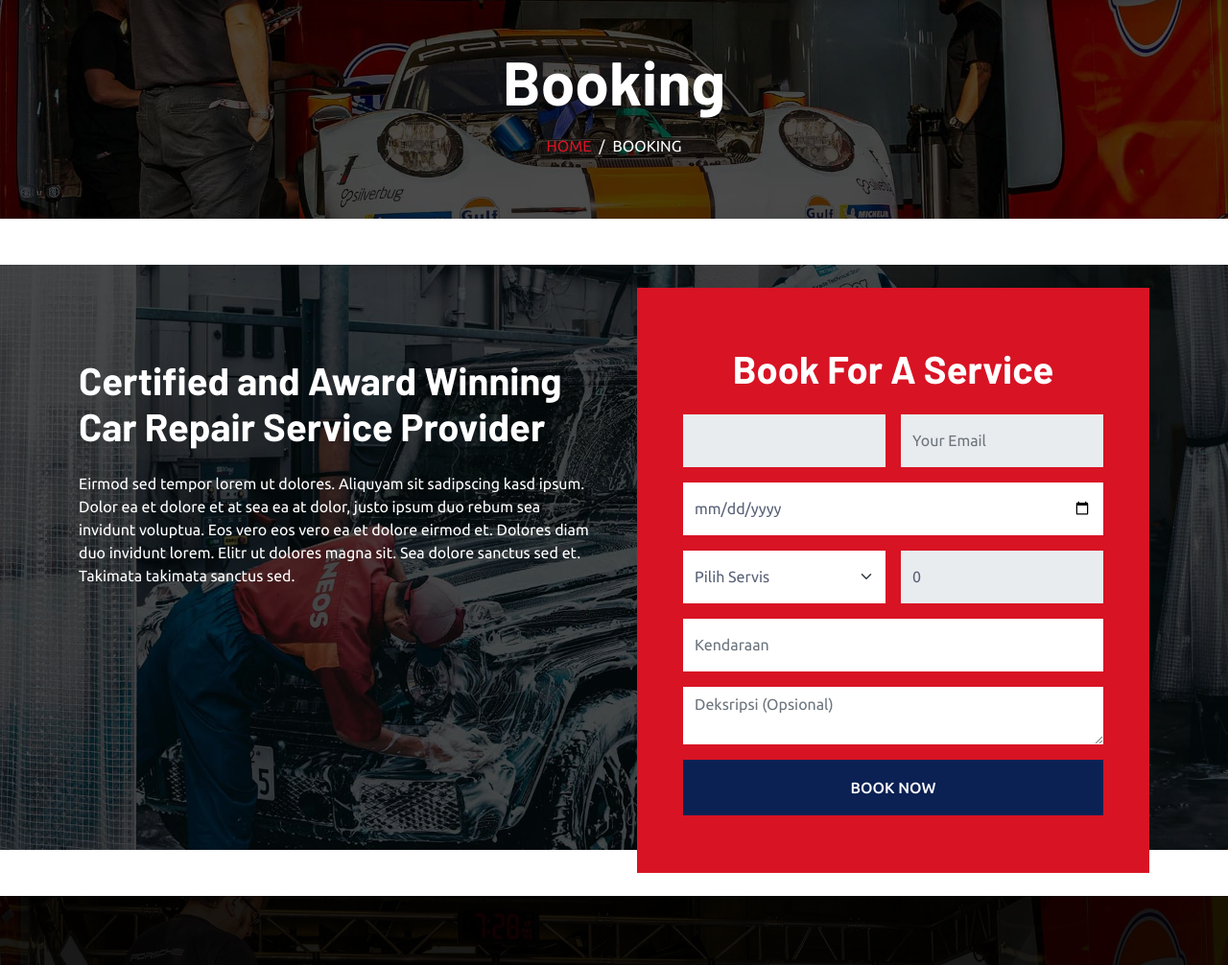
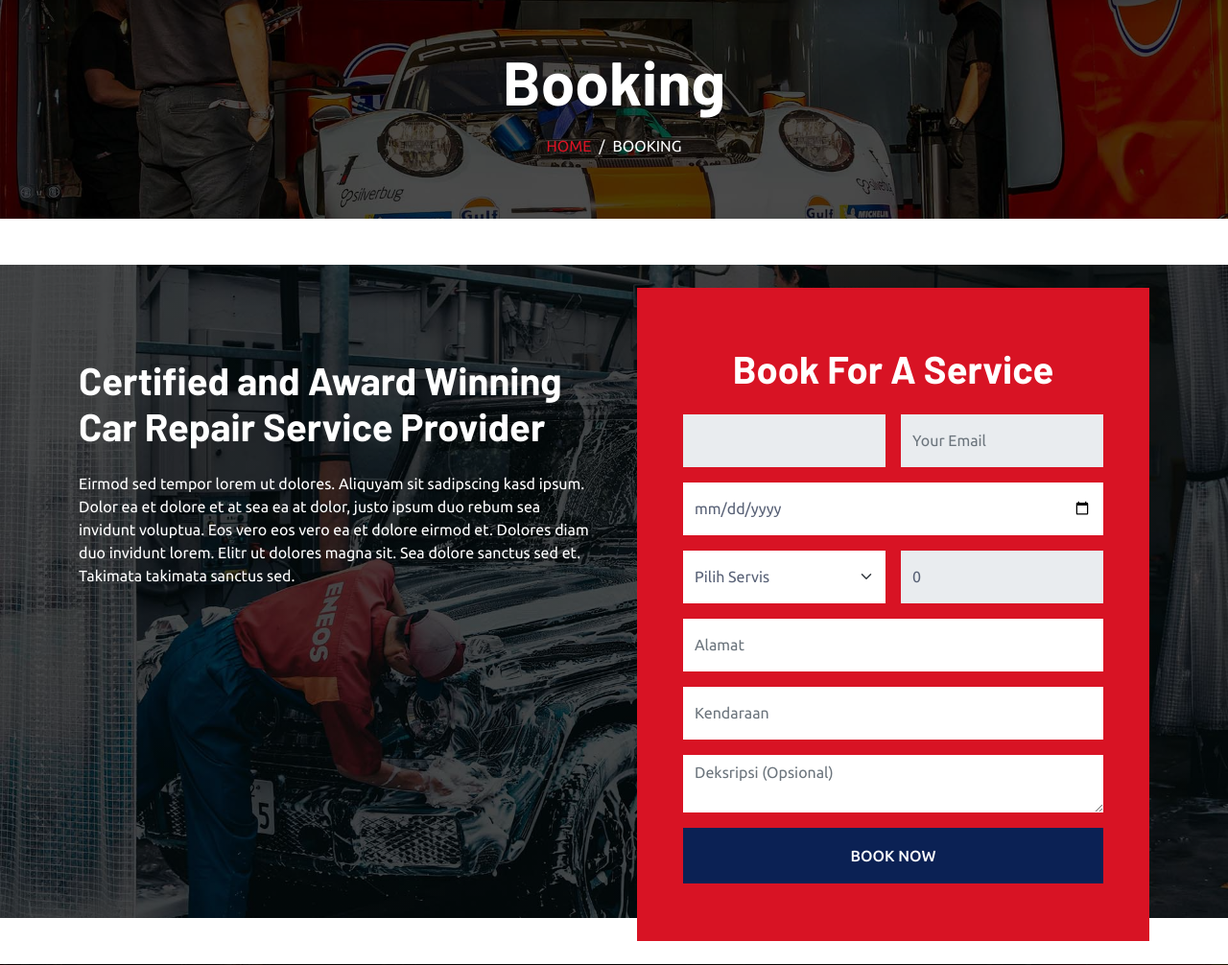
Before and after one commit to azizmalik4212/si_booking_poles_mobil_v2, a Laravel app: page /user/booking in a window 1280 px wide. Shown: the part 76-1082 px from the top of the page at 96% size. Run offline with Laravel 8, Linux system fonts and the light colour scheme; data that the repository does not hold is empty; some libraries are stand-ins or nearby versions.

Commit message:
add alamat in booking page

```diff
--- a/resources/views/frontend/booking_user/booking_page.blade.php
+++ b/resources/views/frontend/booking_user/booking_page.blade.php
@@ -78,6 +78,9 @@
                                 <input type="text" class="form-control border-0" id="harga_layanan" style="height: 55px;" placeholder="Harga" value="0" readonly>
                             </div>
                             <div class="col-12 col-sm-12">
+                                <input type="text" name="alamat" class="form-control border-0" style="height: 55px;" placeholder="Alamat" required>
+                            </div>
+                            <div class="col-12 col-sm-12">
                                 <input type="text" name="kendaraan" class="form-control border-0" style="height: 55px;" placeholder="Kendaraan" required>
                             </div>
                             <div class="col-12">
```
